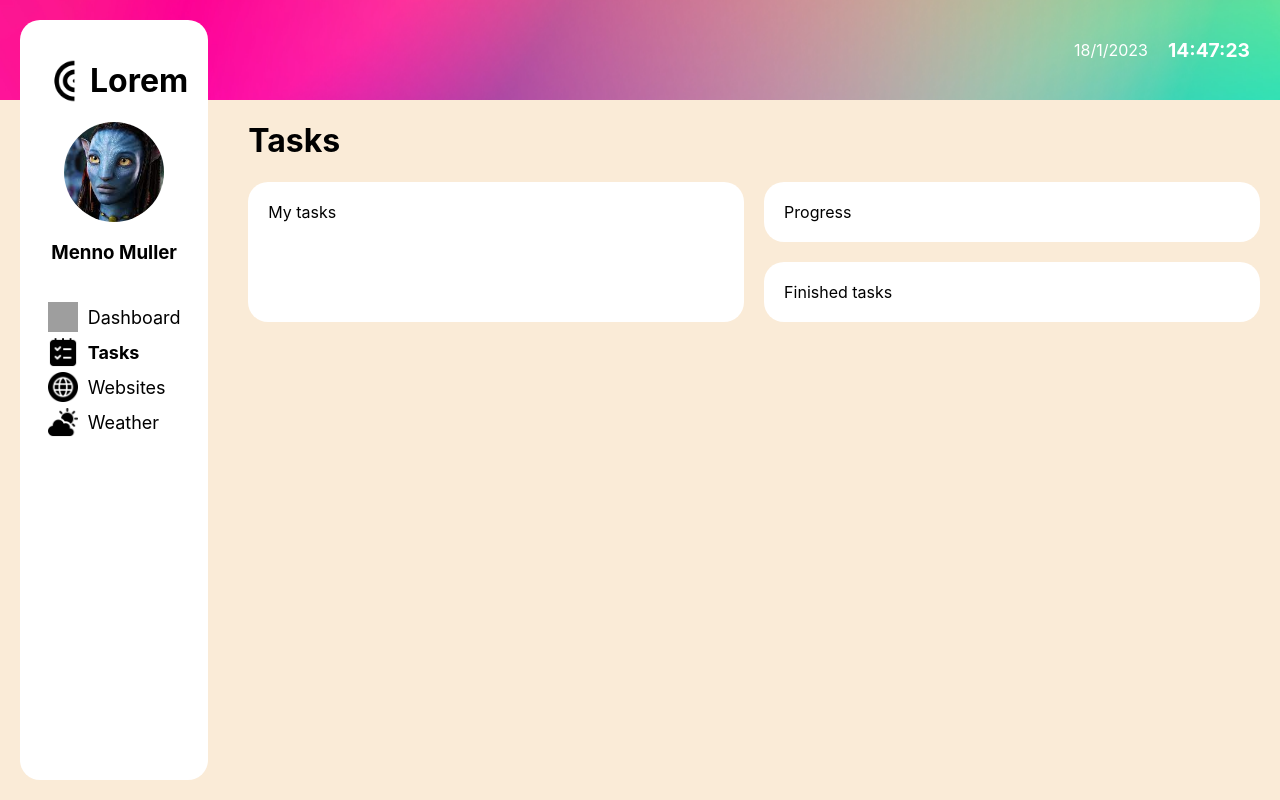
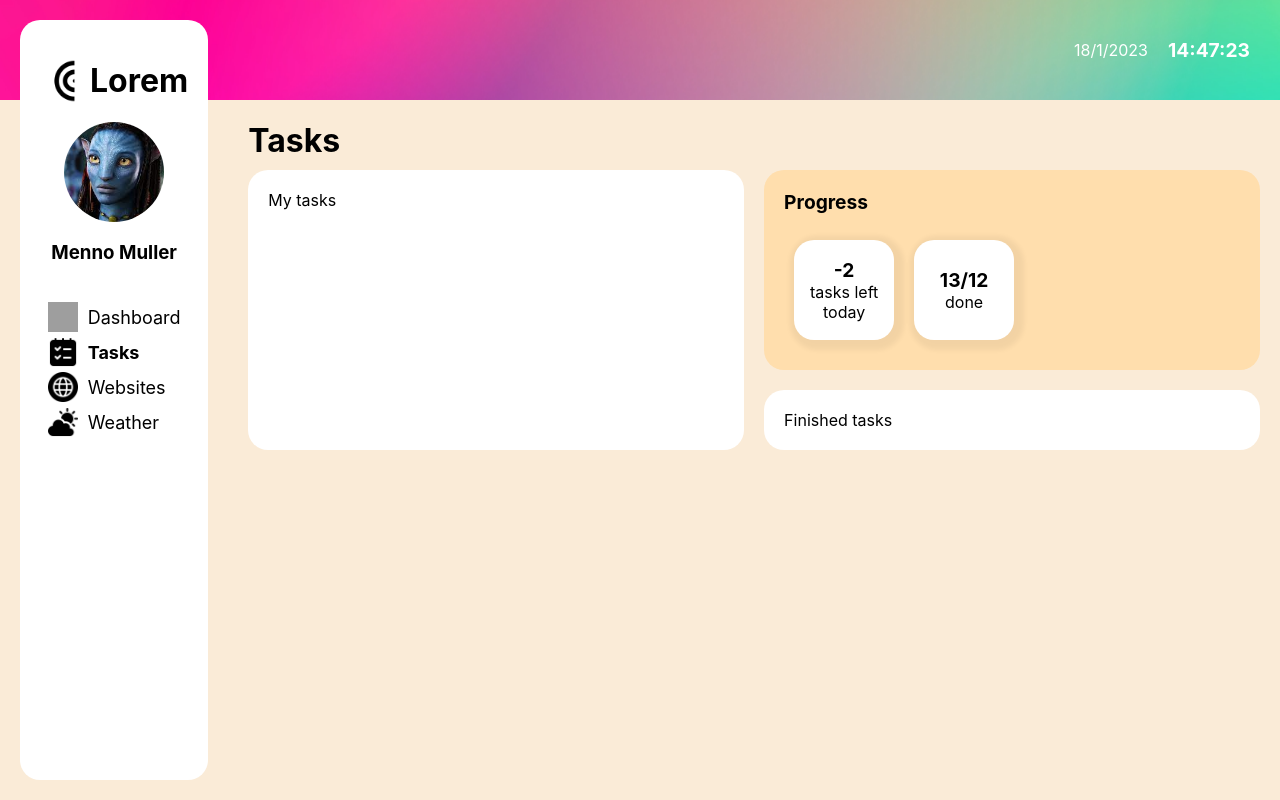
Before and after one commit to MennoMuller/lorem-app, a React (Create React App) app: page /tasks in a window 1280 px wide. Built offline with nearby package versions, Linux system fonts and the light colour scheme; grey boxes are pictures that could not be loaded.

Commit message:
Started on tasks screen, lifted date up to App

```diff
--- a/src/App.css
+++ b/src/App.css
@@ -6,7 +6,6 @@ body {
   display: grid;
   grid-template-columns: min-content 1fr;
   grid-template-rows: 100px 1fr;
-  background-color: antiquewhite;
   height: 100vh;
   width: 100vw;
 }
@@ -91,6 +90,7 @@ a.active {
 
 .main-wrapper h1 {
   margin-left: 20px;
+  margin-bottom: 0;
 }
 
 .main-grid {
@@ -99,6 +99,7 @@ a.active {
   grid-template-rows: min-content 1fr;
   gap: 20px;
   margin: 20px;
+  margin-top: 10px;
   height: fit-content;
 }
 
@@ -106,6 +107,12 @@ a.active {
   background-color: white;
   border-radius: 20px;
   padding: 20px;
+}
+
+.grid-item h2 {
+  margin-top: 0;
+  font-size: larger;
+  font-weight: bold;
 }
 
 .item-a {
@@ -123,3 +130,39 @@ a.active {
   grid-row: 2;
   grid-column: 2;
 }
+
+.orange {
+  background-color: navajowhite;
+}
+
+/* SQUARE CARDS */
+.squares-wrapper {
+  display: flex;
+  flex-direction: row;
+  justify-content: flex-start;
+  align-items: center;
+}
+
+.square {
+  width: 100px;
+  height: 100px;
+  background-color: white;
+  overflow: hidden;
+  margin: 10px;
+  border-radius: 20px;
+  display: flex;
+  flex-direction: column;
+  justify-content: center;
+  align-items: center;
+  box-shadow: 3px 3px 5px 7px rgba(0, 0, 0, 0.05);
+}
+
+.square-number {
+  font-weight: bold;
+  font-size: larger;
+}
+
+.square-caption {
+  font-size: medium;
+  text-align: center;
+}
--- a/src/App.js
+++ b/src/App.js
@@ -20,7 +20,19 @@ class App extends React.Component {
   state = {
     user: {},
     tasks: [],
-    websites: []
+    websites: [],
+    date: new Date()
+  };
+
+  tick = () => {
+    this.setState({ date: new Date() });
+  };
+
+  handleUser = (user) => {
+    let userObject = JSON.parse(user);
+    this.setState({
+      user: userObject
+    });
   };
 
   handleTasks = (tasks) => {
@@ -30,15 +42,115 @@ class App extends React.Component {
     });
   };
 
+  handleWebsites = (sites) => {
+    let sitesObject = JSON.parse(sites);
+    this.setState({
+      websites: sitesObject
+    });
+  };
+
+  userJson = `{
+  "id": 1,
+  "username": "Menno Muller",
+  "email": "menno.muller@itvitaelearning.nl",
+  "password": "ThisIsMyPa$$word123",
+  "avatar": "img/avatar.jpg"
+}`;
+
+  tasksJson = `[
+  {
+    "id": 1,
+    "name": "Do something",
+    "category": "Social",
+    "deadline_date": "2023-02-01",
+    "deadline_time": "13:30",
+    "complete": false,
+    "user_id": 1
+  },
+  {
+    "id": 2,
+    "name": "Do something else",
+    "category": "Misc",
+    "deadline_date": "2023-02-22",
+    "complete": true,
+    "user_id": 1
+  },
+  {
+    "id": 3,
+    "name": "Do something without a deadline",
+    "category": "Misc",
+    "complete": false,
+    "user_id": 1
+  },
+  {
+    "id": 4,
+    "name": "Do something for school",
+    "category": "School",
+    "deadline_date": "2023-02-01",
+    "deadline_time": "13:30",
+    "complete": false,
+    "user_id": 1
+  },
+  {
+    "id": 5,
+    "name": "Do something at home",
+    "category": "Home",
+    "deadline_date": "2023-02-01",
+    "deadline_time": "13:30",
+    "complete": false,
+    "user_id": 1
+  }
+]
+`;
+
+  websitesJson = `[
+  {
+    "id": 1,
+    "url": "https://www.google.com",
+    "name": "Google",
+    "description": "Search engine.",
+    "clicks": 10,
+    "icon": "https://www.google.com/favicon.ico",
+    "user_id": 1
+  },
+  {
+    "id": 2,
+    "url": "https://stackoverflow.com",
+    "name": "Stack Overflow",
+    "description": "Answers to programming questions",
+    "clicks": 15,
+    "icon": "https://stackoverflow.com/favicon.ico",
+    "user_id": 1
+  },
+  {
+    "id": 3,
+    "url": "https://www.w3schools.com",
+    "name": "W3Schools",
+    "description": "Source of information about programming.",
+    "clicks": 20,
+    "icon": "https://www.w3schools.com/favicon.ico",
+    "user_id": 1
+  }
+]`;
+
+  componentDidMount() {
+    this.handleUser(this.userJson);
+    this.handleWebsites(this.websitesJson);
+    this.handleTasks(this.tasksJson);
+  }
+
   render() {
     return (
       <div className="app-grid">
-        <Header />
+        <Header
+          date={this.state.date}
+          tick={this.tick}
+        />
         <div className="sidebar">
           <Logo />
           <Avatar
             image={avatar}
-            username="Menno Muller"
+            username={this.state.user.username}
           />
           <nav>
             <ul>
--- /dev/null
+++ b/src/blocks/TasksProgress.js
@@ -0,0 +1,30 @@
+import React from "react";
+
+class TasksProgress extends React.Component {
+  render() {
+    return (
+      <div className="grid-item item-b orange">
+        <h2>Progress</h2>
+        <div className="squares-wrapper">
+          <div className="square">
+            <span className="square-number">
+              {this.props.tasksLeft}
+            </span>
+            <span className="square-caption square-caption-small">
+              tasks left today
+            </span>
+          </div>
+          <div className="square">
+            <span className="square-number">
+              {this.props.completedTasks}/
+              {this.props.totalTasks}
+            </span>
+            <span className="square-caption">done</span>
+          </div>
+        </div>
+      </div>
+    );
+  }
+}
+
+export default TasksProgress;
--- a/src/components/Header.js
+++ b/src/components/Header.js
@@ -1,12 +1,11 @@
 import React from "react";
 
 class Header extends React.Component {
-  state = {
-    date: new Date()
-  };
-
   componentDidMount() {
-    this.timerID = setInterval(() => this.tick(), 1000);
+    this.timerID = setInterval(
+      () => this.props.tick(),
+      1000
+    );
   }
 
   componentWillUnmount() {
@@ -15,30 +14,26 @@ class Header extends React.Component {
 
   getDate = () => {
     return (
-      this.state.date.getDate() +
+      this.props.date.getDate() +
       "/" +
-      (this.state.date.getMonth() + 1) +
+      (this.props.date.getMonth() + 1) +
       "/" +
-      this.state.date.getFullYear()
+      this.props.date.getFullYear()
     );
   };
 
   getTime = () => {
     return (
-      this.state.date.getHours() +
+      this.props.date.getHours() +
       ":" +
-      (this.state.date.getMinutes() >= 10
-        ? this.state.date.getMinutes()
+      (this.props.date.getMinutes() >= 10
+        ? this.props.date.getMinutes()
         : "0" + this.state.date.getMinutes()) +
       ":" +
-      (this.state.date.getSeconds() >= 10
-        ? this.state.date.getSeconds()
-        : "0" + this.state.date.getSeconds())
+      (this.props.date.getSeconds() >= 10
+        ? this.props.date.getSeconds()
+        : "0" + this.props.date.getSeconds())
     );
-  };
-
-  tick = () => {
-    this.setState({ date: new Date() });
   };
 
   render() {
--- a/src/pages/Tasks.js
+++ b/src/pages/Tasks.js
@@ -1,4 +1,5 @@
 import React from "react";
+import TasksProgress from "../blocks/TasksProgress";
 
 const Tasks = (props) => {
   return (
@@ -6,7 +7,11 @@ const Tasks = (props) => {
       <h1>Tasks</h1>
       <div className="main-grid">
         <div className="grid-item item-a">My tasks</div>
-        <div className="grid-item item-b">Progress</div>
+        <TasksProgress
+          tasksLeft={-2}
+          completedTasks={13}
+          totalTasks={12}
+        />
         <div className="grid-item item-c">
           Finished tasks
         </div>
```
Also changed, not shown: src/data/tasks.json (+5 -5 lines), src/blocks/TasksCompleted.js (added), src/blocks/TasksMain.js (added).
